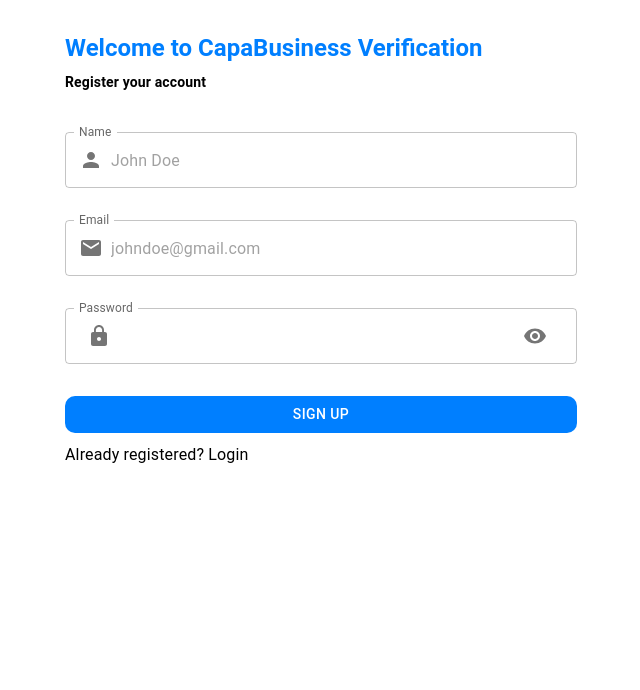
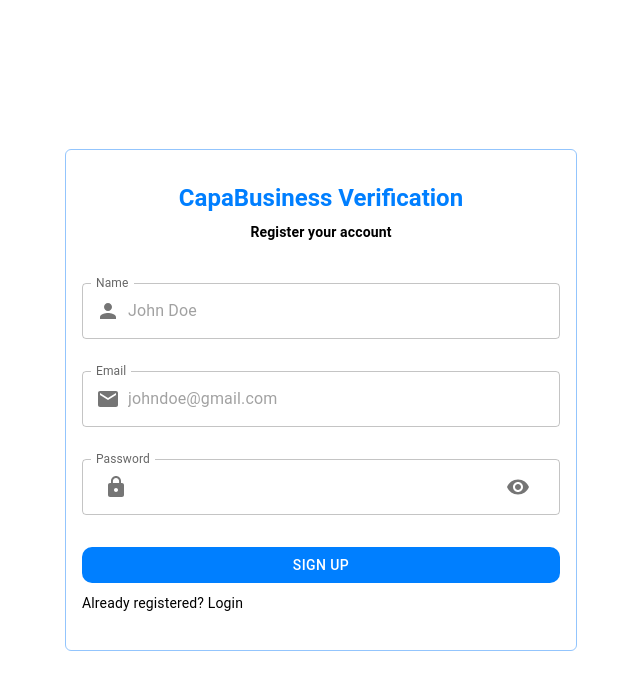
Before and after one commit to rholibobo/capa_business_verification, a React (Create React App) app: page /register in a window 1280 px wide. Shown: the top 690 px of the page, without its empty margins (319-959 px from the left). Built offline with nearby package versions, Linux system fonts and the light colour scheme; no server answers; the HTML template or start-up script is replaced by a standard one.

Commit message:
updates...

```diff
--- a/src/Pages/Login/Login.jsx
+++ b/src/Pages/Login/Login.jsx
@@ -71,12 +71,13 @@
     }
 
   return (
-    <Box sx={{ width: "40%", margin: "2rem auto 0 auto" }}>
-      <Box sx={{ marginBottom: "1rem" }}>
-      <Typography variant="h5" sx={{fontWeight: "bold"}} color="#007FFF" gutterBottom>
-          Welcome to CapaBusiness Verification
+    <Box className="w-full h-screen flex justify-center items-center">
+      <div className="w-[95%] md:w-[40%] my-0 mx-auto border border-blue-300 border-solid py-8 px-4 rounded-md">
+        <Box sx={{ marginBottom: "1rem" }}>
+      <Typography variant="h5" align="center" sx={{fontWeight: "bold"}} color="#007FFF" gutterBottom>
+          CapaBusiness Verification
         </Typography>
-        <Typography variant="body2" sx={{fontWeight: "bold"}} gutterBottom>
+        <Typography variant="body2" align="center" sx={{fontWeight: "bold"}} gutterBottom>
           Log into your account
         </Typography>
       </Box>
@@ -162,13 +163,15 @@
             <StyledSubmitButton type="submit" >Login</StyledSubmitButton>
 
             <Box sx={{marginTop: "10px"}}>
-            <Typography>Don't have an account? <Link to="/register">Signup</Link></Typography>
-            <Typography>Forgot Password? <Link to="/reset-password">Reset Password</Link></Typography>
+            <Typography variant="body2" gutterBottom>Don't have an account? <Link className="text-blue-500" to="/register">Signup</Link></Typography>
+            <Typography variant="body2" gutterBottom>Forgot Password? <Link className="text-blue-500" to="/reset-password">Reset Password</Link></Typography>
             </Box>
 
           </form>
         )}
       </Formik>
+      </div>
+
     </Box>
   );
 };
--- a/src/Pages/Register/Register.jsx
+++ b/src/Pages/Register/Register.jsx
@@ -20,7 +20,11 @@
 import styled from "@emotion/styled";
 import { Link, useNavigate } from "react-router-dom";
 import { auth } from "../../firebase";
-import { createUserWithEmailAndPassword, sendEmailVerification, updateProfile } from "firebase/auth";
+import {
+  createUserWithEmailAndPassword,
+  sendEmailVerification,
+  updateProfile,
+} from "firebase/auth";
 
 const registerSchema = Yup.object().shape({
   name: Yup.string().min(2).max(200).required("First Name is required!"),
@@ -68,14 +72,13 @@
     const { email, password, name } = values;
     createUserWithEmailAndPassword(auth, email, password)
       .then((userCredential) => {
-        sendEmailVerification(auth.currentUser)
-          .then(()=> {
-            alert("Email Verification Link Sent")
-          })
+        sendEmailVerification(auth.currentUser).then(() => {
+          alert("Email Verification Link Sent");
+        });
         updateProfile(userCredential.user, {
           displayName: name,
-          })
-        navigate("/login")
+        });
+        navigate("/login");
       })
       .catch((error) => {
         console.error(error);
@@ -83,17 +86,19 @@
   };
 
   return (
-    <Box sx={{ width: "40%", margin: "2rem auto 0 auto" }}>
+    <Box className="w-full h-screen flex justify-center items-center">
+      <div className="w-[95%] md:w-[40%] my-0 mx-auto border border-blue-300 border-solid py-8 px-4 rounded-md">
         <Box sx={{ marginBottom: "1rem" }}>
           <Typography
             variant="h5"
+            align="center"
             sx={{ fontWeight: "bold" }}
             color="#007FFF"
             gutterBottom
           >
-          Welcome to CapaBusiness Verification
+            CapaBusiness Verification
           </Typography>
-        <Typography variant="body2" sx={{ fontWeight: "bold" }} gutterBottom>
+          <Typography variant="body2" align="center" sx={{ fontWeight: "bold" }} gutterBottom>
             Register your account
           </Typography>
         </Box>
@@ -209,13 +214,14 @@
               <StyledSubmitButton type="submit">Sign Up</StyledSubmitButton>
 
               <Box sx={{ marginTop: "10px" }}>
-              <Typography>
+                <Typography variant="body2" gutterBottom>
                   Already registered? <Link to="/login">Login</Link>
                 </Typography>
               </Box>
             </form>
           )}
         </Formik>
+      </div>
     </Box>
   );
 };
```
Lines whose indentation alone changed are shown as unchanged.
